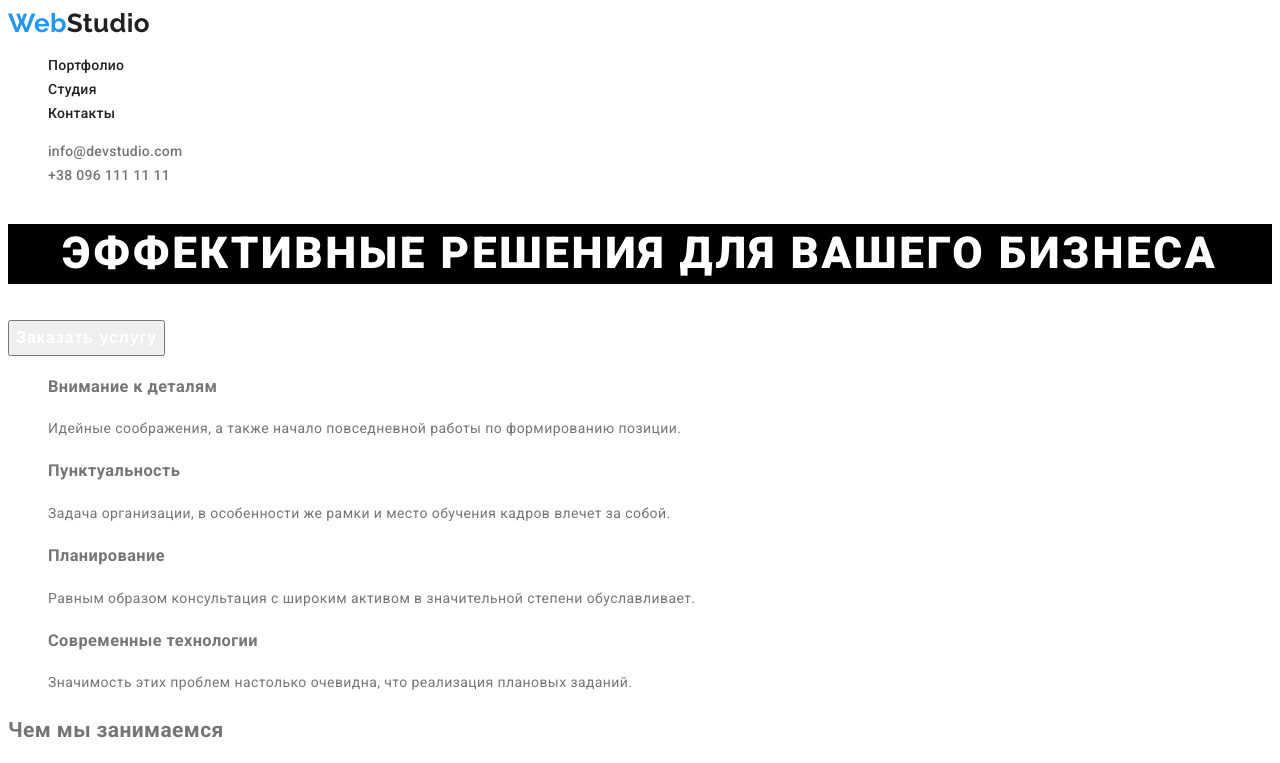
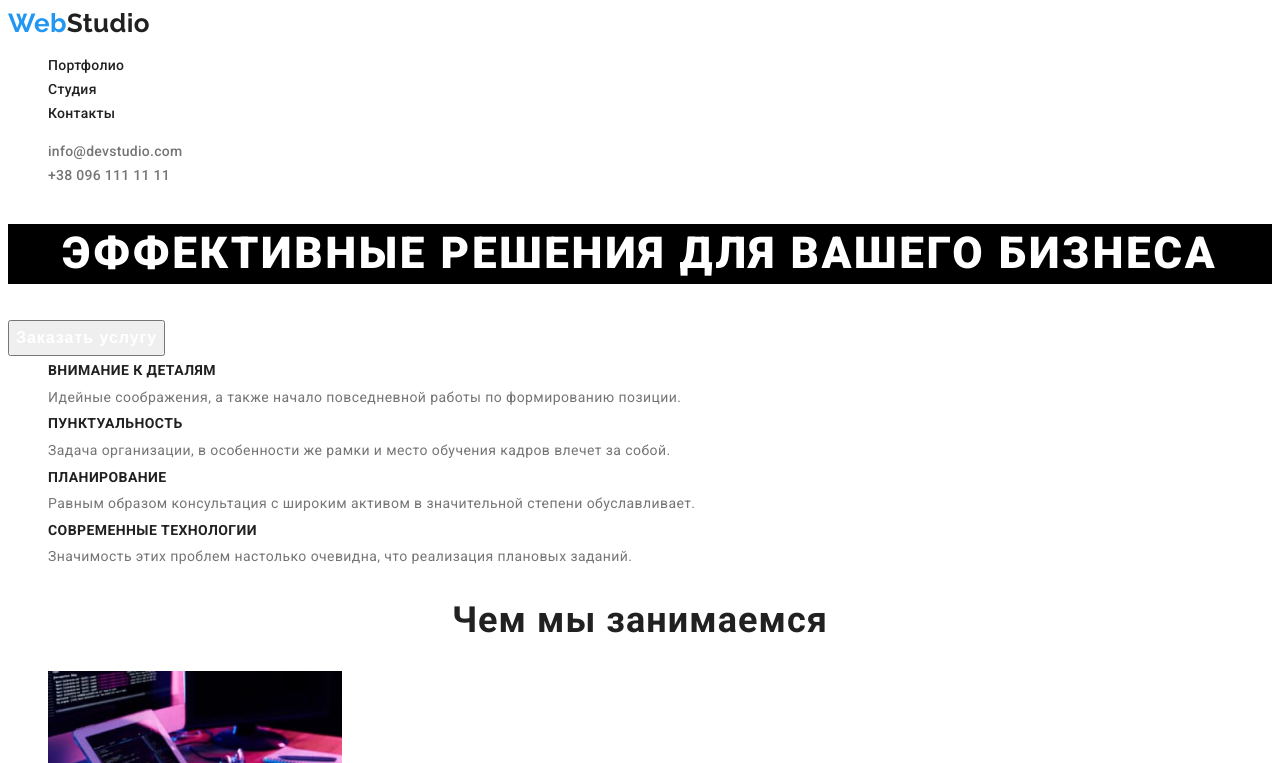
Before and after one commit to alexvile/goit-markup-hw-02, a plain HTML site: page index.html in a window 1280 px wide. Shown: the top 763 px of the page. Drawn offline with Linux system fonts and the light colour scheme.

Commit message:
стилизирует what we do section

```diff
--- a/css/styles.css
+++ b/css/styles.css
@@ -4,12 +4,15 @@
   --accent-color: #2196f3;
   --primary-white-color: #ffffff;
   --semitransparent-white-color: rgba(255, 255, 255, 0.6);
+  --bg-darl-color: #2f303a;
+  --bg-light-color: #f5f4fa;
 }
 body {
   font-family: 'Roboto', sans-serif;
-  letter-spacing: 0.03em;
+  font-weight: 400;
   font-size: 14px;
   line-height: 1.71;
+  letter-spacing: 0.03em;
   color: var(--primary-text-color);
 }
 /* Header styles*/
@@ -68,3 +71,19 @@ body {
   cursor: pointer;
 }
 /* Features section */
+.subtitle {
+  font-size: inherit;
+  font-weight: 700;
+  line-height: 1.14px;
+  text-transform: uppercase;
+  color: var(--title-text-color);
+}
+/* What we do section */
+.title {
+  font-weight: 700;
+  font-size: 36px;
+  line-height: 1.17;
+  text-align: center;
+  letter-spacing: 0.03em;
+  color: var(--title-text-color);
+}
--- a/index.html
+++ b/index.html
@@ -38,26 +38,26 @@
         <section>
             <ul>
                 <li class="list">
-                    <h3>Внимание к деталям</h3>
+                    <h3 class="subtitle">Внимание к деталям</h3>
                     <p>Идейные соображения, а также начало повседневной работы по формированию позиции.</p>
                 </li>
                 <li class="list">
-                    <h3>Пунктуальность</h3>
+                    <h3 class="subtitle">Пунктуальность</h3>
                     <p>Задача организации, в особенности же рамки и место обучения кадров влечет за собой.</p>
                 </li>
                 <li class="list">
-                    <h3>Планирование</h3>
+                    <h3 class="subtitle">Планирование</h3>
                     <p>Равным образом консультация с широким активом в значительной степени обуславливает.</p>
                 </li>
                 <li class="list">
-                    <h3>Современные технологии</h3>
+                    <h3 class="subtitle">Современные технологии</h3>
                     <p>Значимость этих проблем настолько очевидна, что реализация плановых заданий.</p>
                 </li>
             </ul>
         </section>
         <!-- What we do section -->
         <section>
-            <h2>Чем мы занимаемся</h2>
+            <h2 class="title">Чем мы занимаемся</h2>
             <ul>
                 <li class="list"><img src="./images/computer.jpg" alt="Компьютер и клавиатура" width="294"></li>
                 <li class="list"><img src="./images/phone.jpg" alt="Мобильный телефон на фоне ноутбука" width="294"></li>
@@ -66,7 +66,7 @@
         </section>
         <!-- Our team section -->
         <section>
-            <h2>Наша команда</h2>
+            <h2 class="title">Наша команда</h2>
             <ul>
                 <li class="list">
                     <img src="./images/man-1.jpg" alt="Мужчина в коричневой рубашке" width="260">
```
